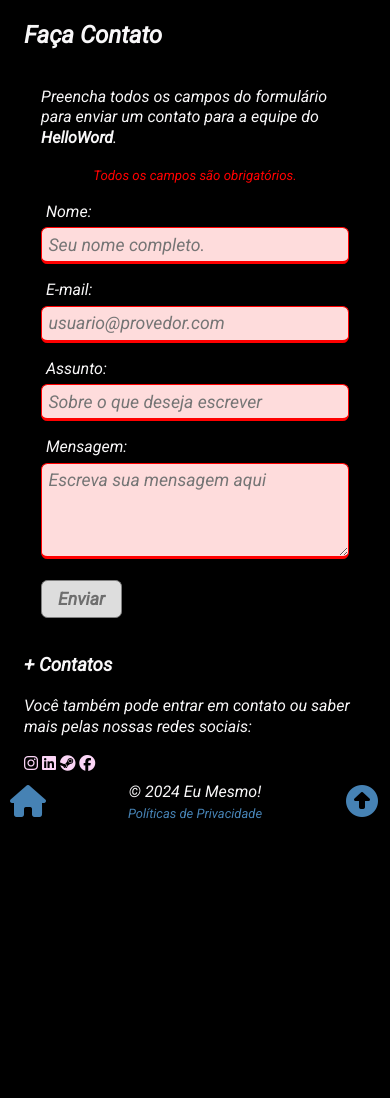
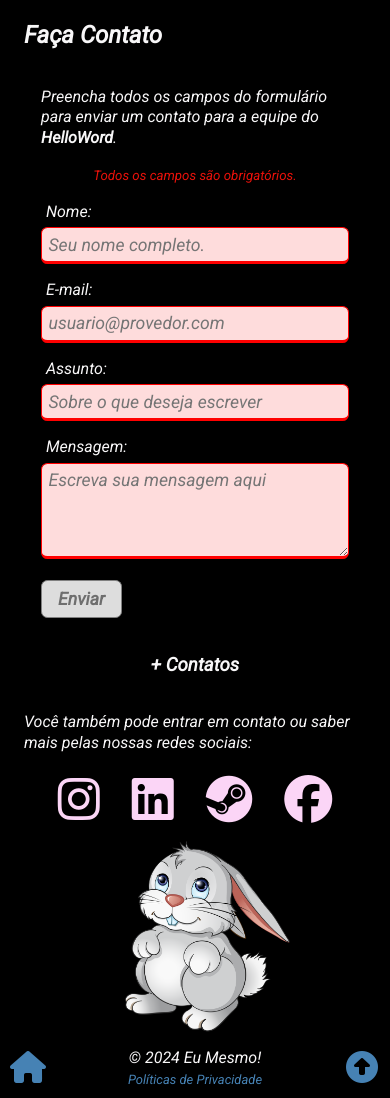
Before and after one commit to atenachan/HelloWord, a PHP site: page /contacts.php in a window 390 px wide. Shown: the part 290-1388 px from the top of the page. Before the commit the page ends 1109 px from the top, so only its background shows below. Run offline with PHP 8.4, Linux system fonts and the light colour scheme.

Commit message:
pequenosdetalhes

```diff
--- a/assets/css/contacts.css
+++ b/assets/css/contacts.css
@@ -82,6 +82,44 @@
     pointer-events: all;
 }
 
+.links {
+    font-size: 3rem;
+    justify-content: space-between;
+    display: grid;
+    grid-template-columns: 40% auto;
+    column-gap: 2rem;
+    row-gap: 1rem;
+    justify-items: center;
+    justify-content: start;
+
+}
+
+#coelho{
+    width: 13rem;
+    height: 13rem;
+}
+
+@media only screen and (max-width: 760px){
+
+    #coelho{
+        width: 13rem;
+        height: 13rem;
+    }
+
+    aside{
+        display: grid;
+        justify-items: center;
+    }
+
+    .links{
+        font-size: 3rem;
+        justify-content: space-between;
+        display: flex;
+
+    }
+
+}
+
 
 
 /*
--- a/assets/css/global.css
+++ b/assets/css/global.css
@@ -52,7 +52,7 @@ a {
 }
 
 a:hover {
-  color: orangered;
+  color: rgb(255, 8, 0);
   text-decoration: underline;
 }
 
@@ -207,7 +207,7 @@ footer > div > a {
 }
 
 /* Classes de uso geral */
-.red { color:red;
+.red { color:rgb(233, 17, 10);
 }
 
 .center { text-align: center;
--- a/contacts.php
+++ b/contacts.php
@@ -182,10 +182,14 @@ require('_header.php');
 
 <aside>
     <?php require('_socialaside.php') ?>
+    <div class="links">
     <a href="https://www.instagram.com/atennachan/" target="_blank"><i class="fa-brands fa-instagram" style="color: #fbd5f6;" ></i></a>
     <a href="https://www.linkedin.com/in/fl%C3%A1via-virginya-335745204/" target="_blank"><i class="fa-brands fa-linkedin" style="color: #fbd5f6;"></i></a>
     <a href="https://steamcommunity.com/id/atenachan/" target="_blank"><i class="fa-brands fa-steam" style="color: #fbd5f6;"></i></a>
     <a href="https://www.facebook.com/FlaviaVirginya" target="_blank"><i class="fa-brands fa-facebook" style="color: #fbd5f6;"></i></a>
+</div>
+
+<img src="assets/img/coelho.png" alt="coelhinho fofo" id="coelho">
 
 
 </aside>
```
Also changed, not shown: assets/img/coelho.png (added).
